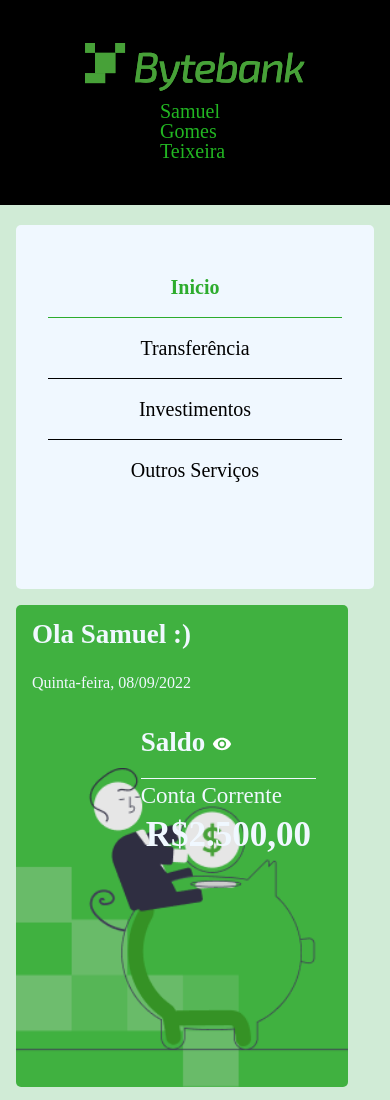
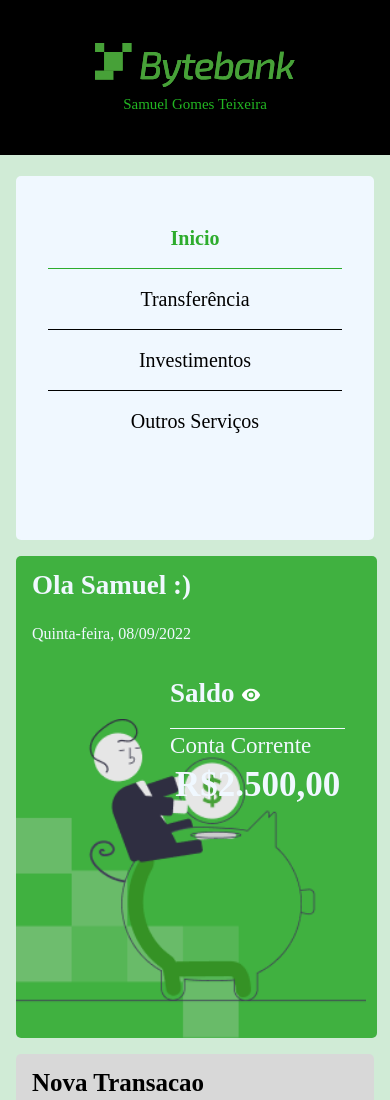
Before and after one commit to Samukaviga/ByteBank, a plain HTML site: page index.html in a window 390 px wide. Shown: the top 1100 px of the page. Drawn offline with Linux system fonts and the light colour scheme.

Commit message:
atualizando responsividade

```diff
--- a/css/menu.css
+++ b/css/menu.css
@@ -28,7 +28,14 @@
 
 
 @media (max-width: 950px) {
+
+    header {
+        width: 100%;
+    }
+
     .cabecalho {
+        width: auto;
+        margin: 0;
         flex-direction: column;
         align-items: center;
         justify-content: center;
@@ -38,4 +45,19 @@
     .cabecalho__avatar {
         display: none;
     }
+
+
+    .cabecalho__itens {
+        display: block;
+    }
+
+    .cabecalho__nome {
+        padding: 0 5em;
+        font-size: 15px;
+        white-space: nowrap;
+    }
+
+    .cabecalho__logo {
+        width: 200px;
+    }
  }
--- a/css/principal.css
+++ b/css/principal.css
@@ -252,16 +252,30 @@ body {
    .coluna__central {
         width: 100%;
         margin: 0;
+        margin-bottom: 0.7em;
         padding: 0;
    }
 
    .coluna__central-cartao {
         margin: 0;
         margin-top: 1em;
-        width: 300px;
+        width: 92%;
    }
 
    .coluna__lateral {
+        margin: 0;
+        padding: 1.6em;
         width: 85%;
    }
+
+
 }
+
+@media (max-width: 562px) {
+
+    .coluna__central-formulario  {
+        background-size: cover; /* Ajusta o tamanho da imagem de fundo */
+        backdrop-filter: blur(1px); /* Aplica o filtro de desfoque */
+        -webkit-backdrop-filter: blur(1px);
+    }
+}
```
